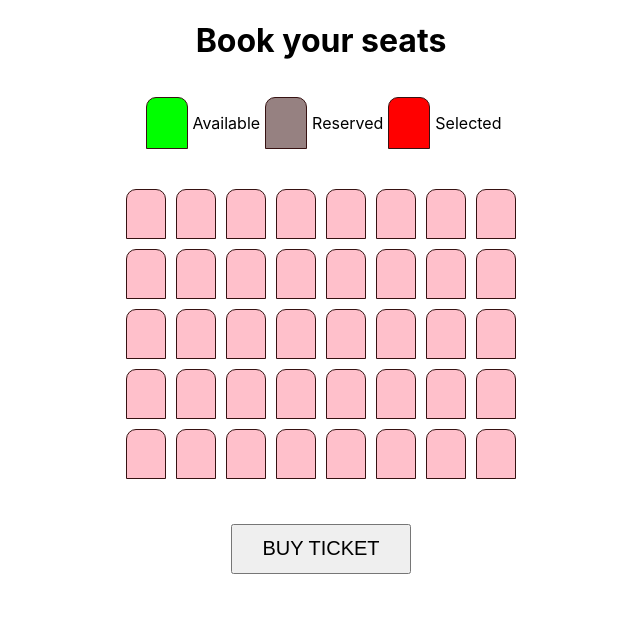
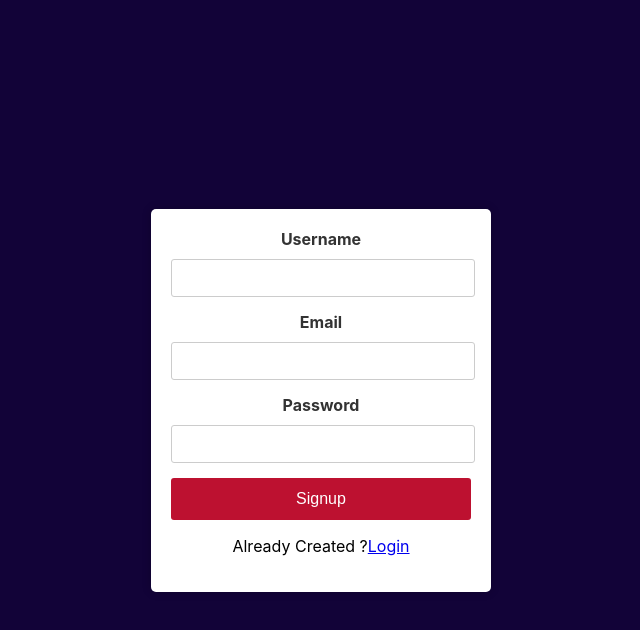
Before and after one commit to anittapm1708/Movie-Booking-System, a React (Create React App) app in the folder mbs/: page / in a window 1280 px wide. Shown: the top 630 px of the page, without its empty margins (319-959 px from the left). Built offline with nearby package versions, Linux system fonts and the light colour scheme.

Commit message:
Add files via upload

```diff
--- a/mbs/src/App.js
+++ b/mbs/src/App.js
@@ -1,11 +1,24 @@
-import logo from './logo.svg';
+
+import { BrowserRouter, Route, Routes } from "react-router-dom";
 import './App.css';
-import Seats from './components/Theater';
-
+import Seats from './components/Theater2';
+import Signup from './components/Signup';
+import Home from './components/Home';
 function App() {
   return (
     <div className="App">
-        <Seats/>
+
+        <div className="App">
+          <div className="container">
+            <BrowserRouter>
+              <Routes>
+                <Route path="/" element={<Signup/>}/>
+                <Route path="/Home" element={<Home/>}/>
+              </Routes>
+            </BrowserRouter>
+          </div>
+        </div>
+
     </div>
   );
 }
```
